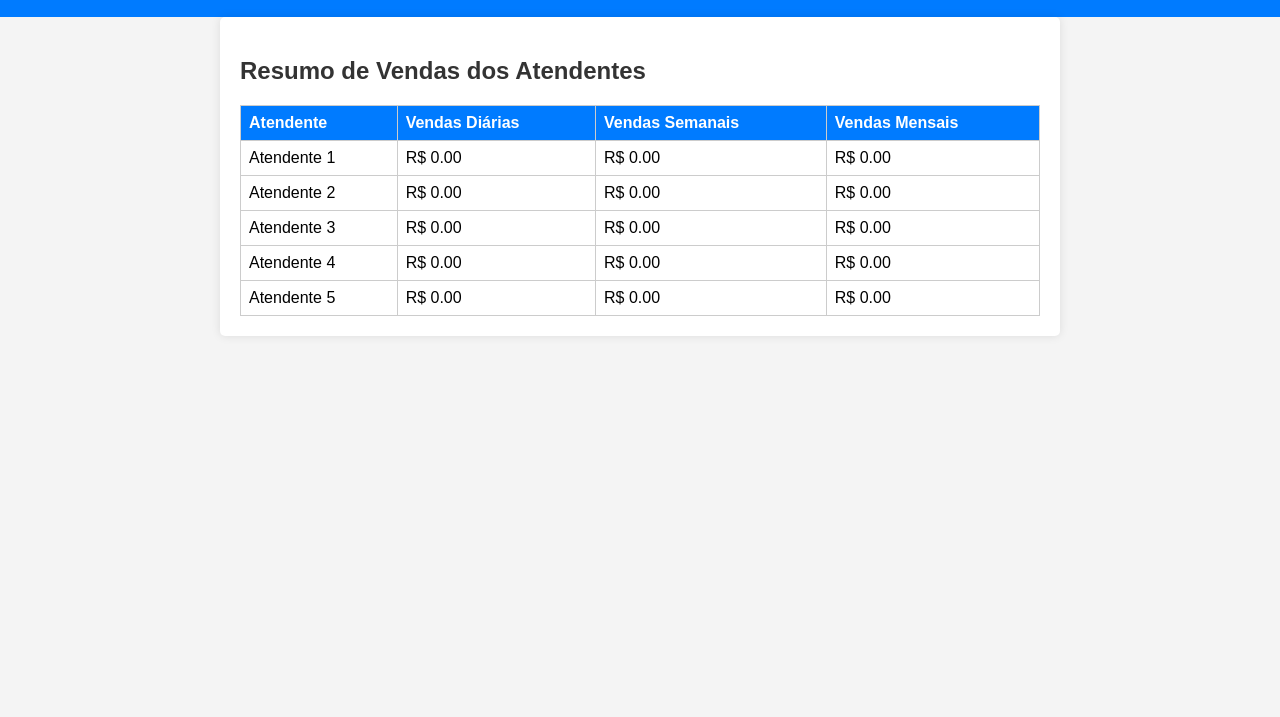
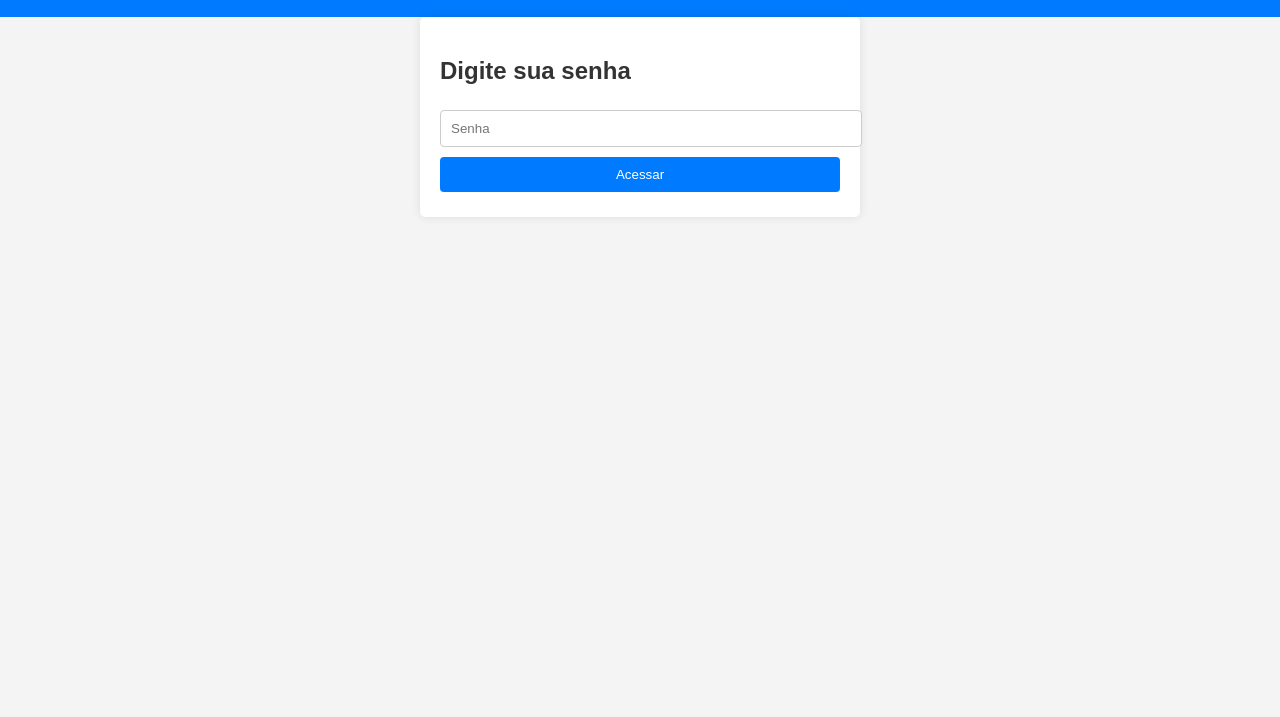
Before and after one commit to mineiro032/attd, a plain HTML site: page login.html in a window 1280 px wide. Shown: the part 83-800 px from the top of the page. Drawn offline with Linux system fonts and the light colour scheme.

Commit message:
senhachefe

```diff
--- a/login.html
+++ b/login.html
@@ -3,7 +3,7 @@
 <head>
     <meta charset="UTF-8">
     <meta name="viewport" content="width=device-width, initial-scale=1.0">
-    <title>Área do Chefe</title>
+    <title>Login do Chefe</title>
     <style>
         body {
             font-family: Arial, sans-serif;
@@ -22,84 +22,53 @@
             background: white;
             border-radius: 5px;
             box-shadow: 0 0 10px rgba(0,0,0,0.1);
-            max-width: 800px;
+            max-width: 400px;
             margin: auto;
         }
         h2 {
             color: #333;
         }
-        table {
+        input[type="password"], input[type="submit"] {
             width: 100%;
-            border-collapse: collapse;
-            margin-top: 20px;
+            padding: 10px;
+            margin: 5px 0;
+            border: 1px solid #ccc;
+            border-radius: 4px;
         }
-        th, td {
-            border: 1px solid #ccc;
-            padding: 8px;
-            text-align: left;
-        }
-        th {
+        input[type="submit"] {
             background: #007bff;
             color: white;
+            border: none;
+            cursor: pointer;
+        }
+        input[type="submit"]:hover {
+            background: #0056b3;
         }
     </style>
 </head>
 <body>
 
 <header>
-    <h1>Área do Chefe</h1>
+    <h1>Login do Chefe</h1>
 </header>
 
 <div class="container">
-    <h2>Resumo de Vendas dos Atendentes</h2>
-    <table id="summaryTable">
-        <thead>
-            <tr>
-                <th>Atendente</th>
-                <th>Vendas Diárias</th>
-                <th>Vendas Semanais</th>
-                <th>Vendas Mensais</th>
-            </tr>
-        </thead>
-        <tbody>
-            <!-- Dados dos atendentes aparecerão aqui -->
-        </tbody>
-    </table>
+    <h2>Digite sua senha</h2>
+    <input type="password" id="chefePassword" placeholder="Senha">
+    <input type="submit" id="loginButton" value="Acessar">
 </div>
 
 <script>
-    const attendants = ['Atendente 1', 'Atendente 2', 'Atendente 3', 'Atendente 4', 'Atendente 5'];
+    const correctPassword = 'senhaSecreta'; // Defina aqui a senha que você deseja
+    const loginButton = document.getElementById('loginButton');
 
-    const summaryTable = document.getElementById('summaryTable').getElementsByTagName('tbody')[0];
-
-    attendants.forEach(attendant => {
-        const salesData = JSON.parse(localStorage.getItem(attendant)) || [];
-        let dailyTotal = 0;
-        let weeklyTotal = 0;
-        let monthlyTotal = 0;
-
-        const today = new Date();
-        const startOfWeek = new Date(today.setDate(today.getDate() - today.getDay()));
-        const startOfMonth = new Date(today.getFullYear(), today.getMonth(), 1);
-
-        salesData.forEach(sale => {
-            const saleDate = new Date(sale.data);
-            if (saleDate.toDateString() === today.toDateString()) {
-                dailyTotal += sale.valor;
-            }
-            if (saleDate >= startOfWeek) {
-                weeklyTotal += sale.valor;
-            }
-            if (saleDate >= startOfMonth) {
-                monthlyTotal += sale.valor;
-            }
-        });
-
-        const row = summaryTable.insertRow();
-        row.insertCell(0).innerText = attendant;
-        row.insertCell(1).innerText = `R$ ${dailyTotal.toFixed(2)}`;
-        row.insertCell(2).innerText = `R$ ${weeklyTotal.toFixed(2)}`;
-        row.insertCell(3).innerText = `R$ ${monthlyTotal.toFixed(2)}`;
+    loginButton.addEventListener('click', function() {
+        const enteredPassword = document.getElementById('chefePassword').value;
+        if (enteredPassword === correctPassword) {
+            window.location.href = 'area_chefe.html'; // Redireciona para a área do chefe
+        } else {
+            alert('Senha incorreta!');
+        }
     });
 </script>
 
```
Also changed, not shown: area_chefe.html (+1 -1 lines).
